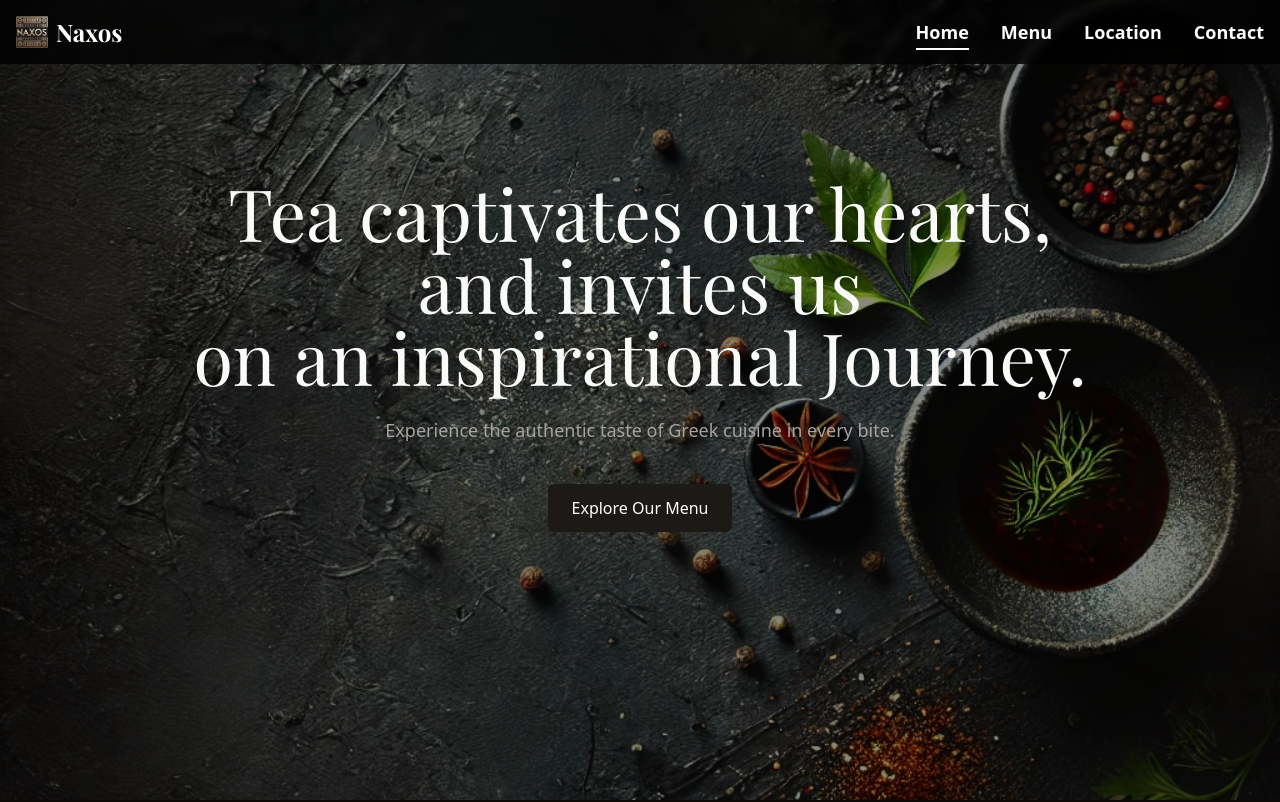
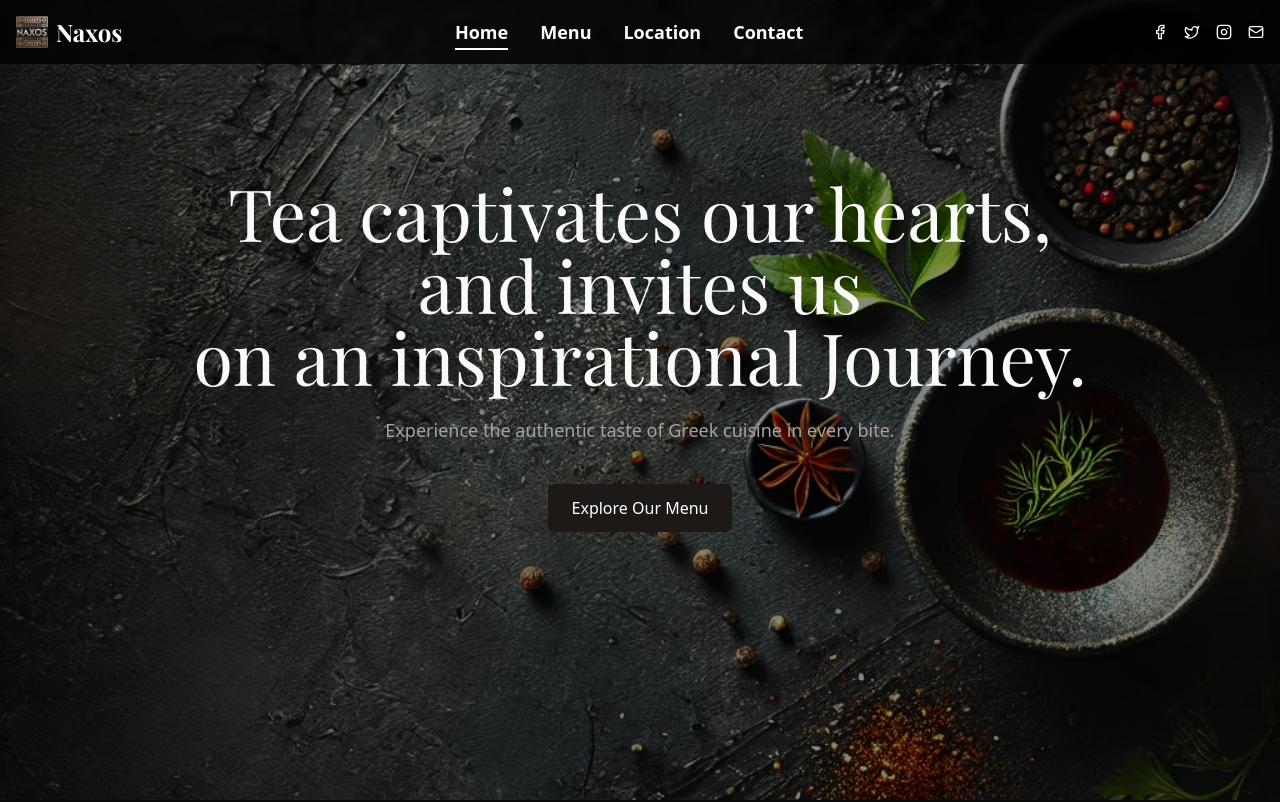
Before and after one commit to rodeloescueta/naxos-1, a Next.js app: page / in a window 1280 px wide. Shown: the top 802 px of the page. Built offline with nearby package versions, Linux system fonts and the light colour scheme; no server answers; the database is empty; a web font is replaced by a local one.

Commit message:
Update navbar with social media links and reorder page sections

```diff
--- a/src/app/page.tsx
+++ b/src/app/page.tsx
@@ -11,9 +11,9 @@ export default function Home() {
       <Navbar />
       <Hero />
       <Menu />
+      <Testimonials />
       <LocationSection />
       <ContactSection />
-      <Testimonials />
     </main>
   );
 }
--- a/src/components/Navbar.tsx
+++ b/src/components/Navbar.tsx
@@ -6,6 +6,7 @@ import Link from "next/link";
 import { useAuth } from "@/lib/auth-context";
 import { useRouter, usePathname } from "next/navigation";
 import { useState, useEffect } from "react";
+import { Facebook, Twitter, Instagram, Mail } from "lucide-react";
 
 const Navbar = () => {
   const { user, signOut, isLoading } = useAuth();
@@ -151,6 +152,22 @@ const Navbar = () => {
             )}
           </div>
 
+          {/* Social Media Links */}
+          <div className="hidden md:flex items-center space-x-4 ml-4">
+            <Link href="https://facebook.com" target="_blank" aria-label="Facebook" className="text-white hover:text-primary transition-colors">
+              <Facebook className="w-4 h-4" />
+            </Link>
+            <Link href="https://twitter.com" target="_blank" aria-label="Twitter" className="text-white hover:text-primary transition-colors">
+              <Twitter className="w-4 h-4" />
+            </Link>
+            <Link href="https://instagram.com" target="_blank" aria-label="Instagram" className="text-white hover:text-primary transition-colors">
+              <Instagram className="w-4 h-4" />
+            </Link>
+            <Link href="mailto:info@naxos.com" aria-label="Email" className="text-white hover:text-primary transition-colors">
+              <Mail className="w-4 h-4" />
+            </Link>
+          </div>
+
           {/* Auth Actions - Only shown on admin pages or when logged in */}
           {showAuthButtons && (
             <div className="flex items-center space-x-4">
```
